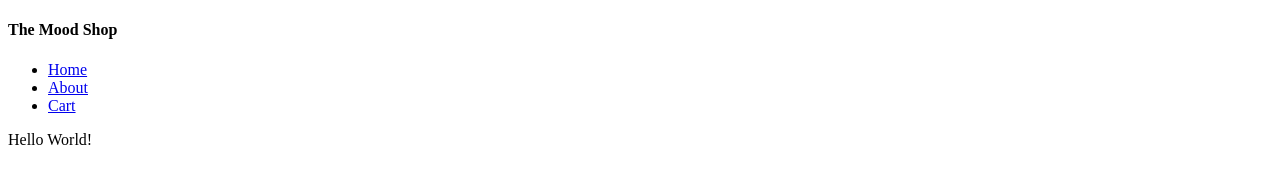
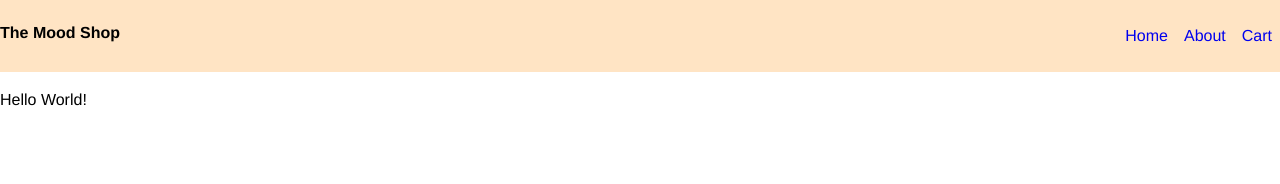
Before and after one commit to natelua/mood-shop, a plain HTML site: page index.html in a window 1280 px wide. Drawn offline with Linux system fonts and the light colour scheme.

Commit message:
styled the header and nav

```diff
--- a/index.html
+++ b/index.html
@@ -1,6 +1,7 @@
 <!DOCTYPE html>
 <html>
   <head>
+    <link rel='stylesheet' href='styles.css' >
     <title> Mood shop </title>
   </head>
 
--- /dev/null
+++ b/styles.css
@@ -0,0 +1,25 @@
+body {
+    font-family: Helvetica;
+    font-size: 16px;
+    line-height: 1.5;
+    margin: 0;
+}
+.page-header {
+    display: flex;
+    flex-direction: row;
+    justify-content: space-between;
+    background-color: bisque;
+}
+
+.page-header ul {
+    display: flex;
+    flex-direction: row;
+    justify-content: space-between;
+    list-style: none
+}
+
+.page-header a {
+    display: block;
+    padding:0.5em;
+    text-decoration: none;
+}
```
